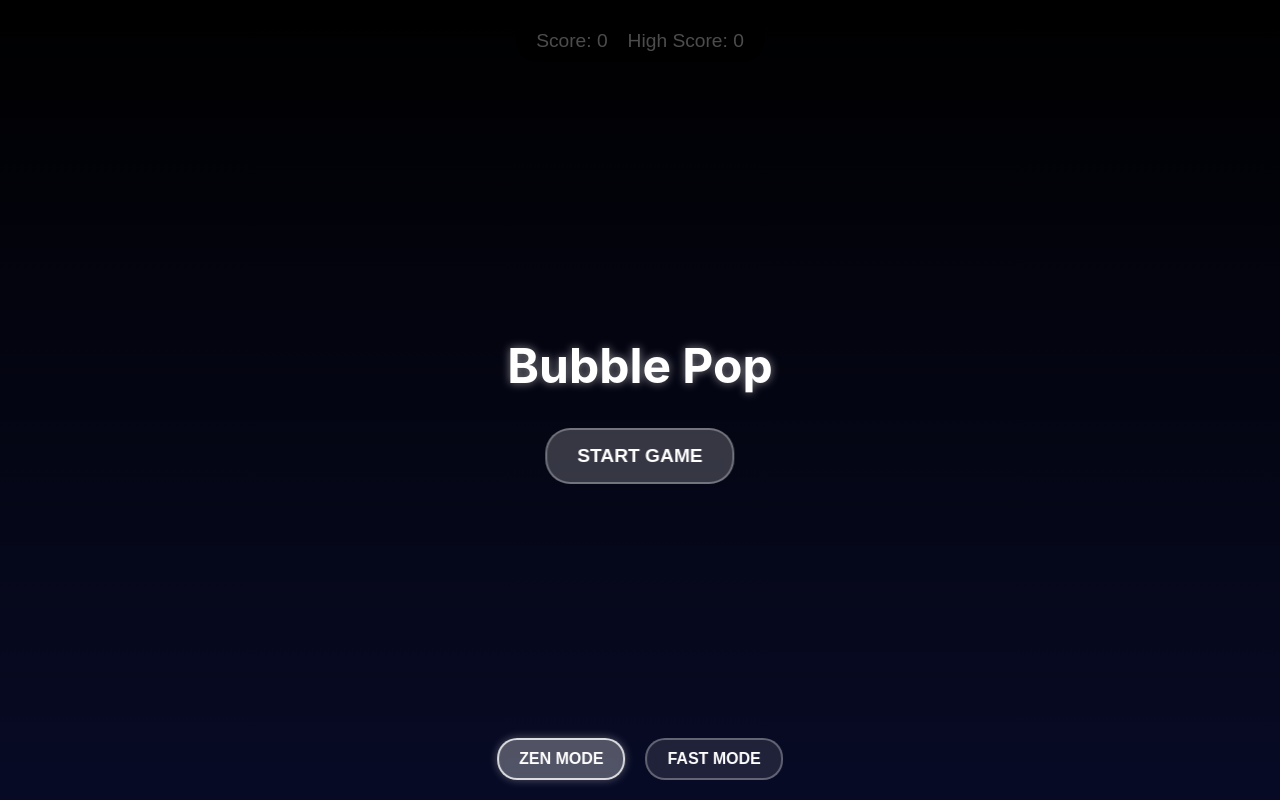
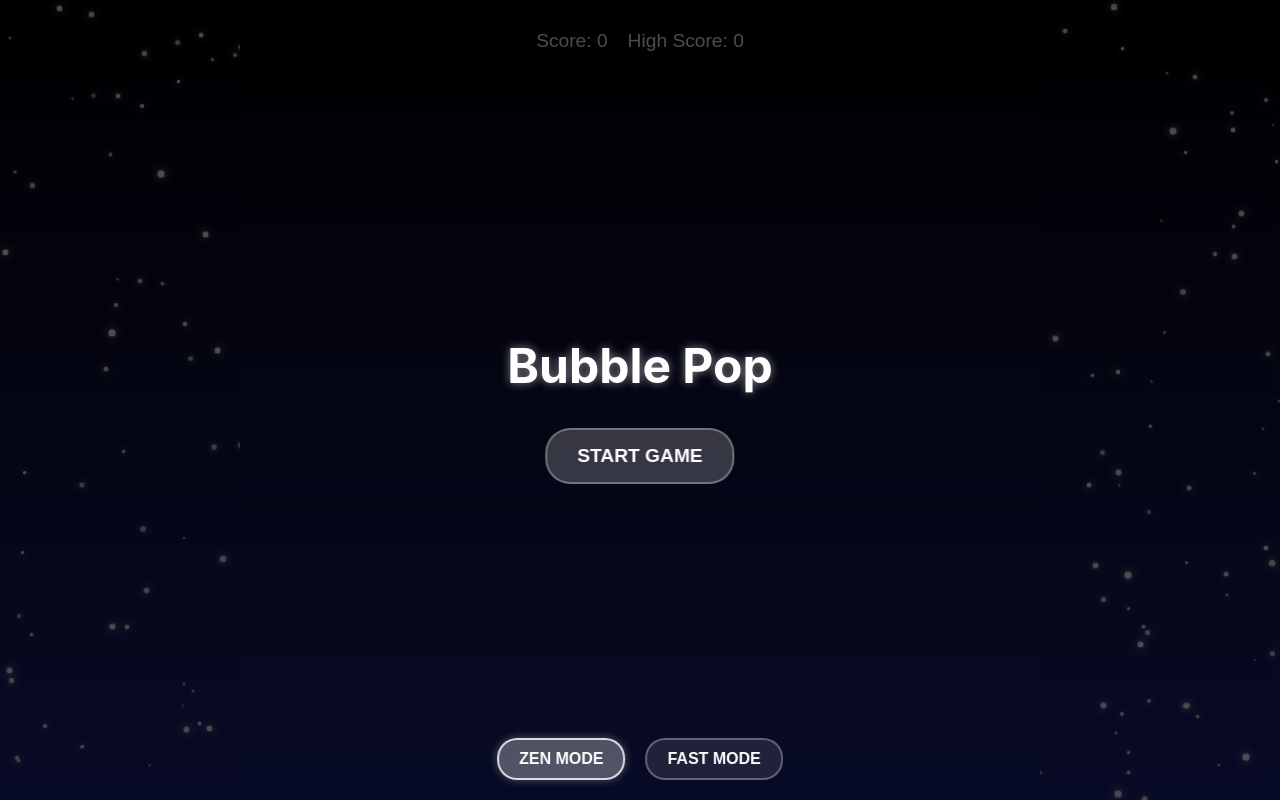
Before and after one commit to crypmoz/Bubble-POP, a plain HTML site: page index.html in a window 1280 px wide. Drawn offline with Linux system fonts and the light colour scheme.

Commit message:
Fix star visibility with improved size, count, and animation

```diff
--- a/game.js
+++ b/game.js
@@ -443,14 +443,19 @@ class Game {
     }
 
     createStarryBackground() {
-        const starsContainer = document.querySelector('.stars');
-        if (!starsContainer) {
+        // Remove existing stars container if it exists
+        const existingStars = document.querySelector('.stars');
+        if (existingStars) {
+            existingStars.remove();
+        }
+
+        // Create new stars container
         const container = document.createElement('div');
         container.className = 'stars';
         document.body.insertBefore(container, document.body.firstChild);
 
         // Create more stars for better visibility
-            const numberOfStars = 200; // Increased number of stars
+        const numberOfStars = 300; // Increased number of stars
         for (let i = 0; i < numberOfStars; i++) {
             const star = document.createElement('div');
             star.className = 'star';
@@ -459,22 +464,21 @@ class Game {
             const x = Math.random() * 100;
             const y = Math.random() * 100;
 
-                // Vary star sizes
-                const size = Math.random() * 3 + 1; // Slightly larger stars
+            // Vary star sizes more
+            const size = Math.random() * 4 + 2; // Larger stars (2-6px)
 
             star.style.left = `${x}%`;
             star.style.top = `${y}%`;
             star.style.width = `${size}px`;
             star.style.height = `${size}px`;
 
-                // Slower twinkle animation
-                const duration = Math.random() * 3 + 4; // 4-7 seconds
-                const delay = Math.random() * 2;
+            // Slower twinkle animation with longer duration
+            const duration = Math.random() * 4 + 6; // 6-10 seconds
+            const delay = Math.random() * 3;
             star.style.setProperty('--twinkle-duration', `${duration}s`);
             star.style.animationDelay = `${delay}s`;
 
             container.appendChild(star);
-            }
         }
     }
 
--- a/style.css
+++ b/style.css
@@ -33,7 +33,7 @@ body {
 
 @keyframes twinkle {
     0% {
-        opacity: 0.3;
+        opacity: 0.4;
         transform: scale(0.5);
     }
     50% {
@@ -41,7 +41,7 @@ body {
         transform: scale(1.2);
     }
     100% {
-        opacity: 0.3;
+        opacity: 0.4;
         transform: scale(0.5);
     }
 }
@@ -53,20 +53,20 @@ body {
     width: 100%;
     height: 100%;
     pointer-events: none;
-    z-index: 2;
+    z-index: 0;
     overflow: hidden;
     background-color: transparent;
 }
 
 .star {
     position: absolute;
-    width: 3px;
-    height: 3px;
+    width: 4px;
+    height: 4px;
     background: white;
     border-radius: 50%;
     opacity: 0;
     animation: twinkle var(--twinkle-duration, 3s) ease-in-out infinite;
-    box-shadow: 0 0 6px rgba(255, 255, 255, 0.8);
+    box-shadow: 0 0 8px rgba(255, 255, 255, 0.9);
 }
 
 .game-container {
@@ -259,9 +259,9 @@ button:active {
     }
 
     .star {
-        width: 2px;
-        height: 2px;
-        box-shadow: 0 0 4px rgba(255, 255, 255, 0.8);
+        width: 3px;
+        height: 3px;
+        box-shadow: 0 0 6px rgba(255, 255, 255, 0.9);
     }
 
     .score-container {
```
Lines whose indentation alone changed are shown as unchanged.
